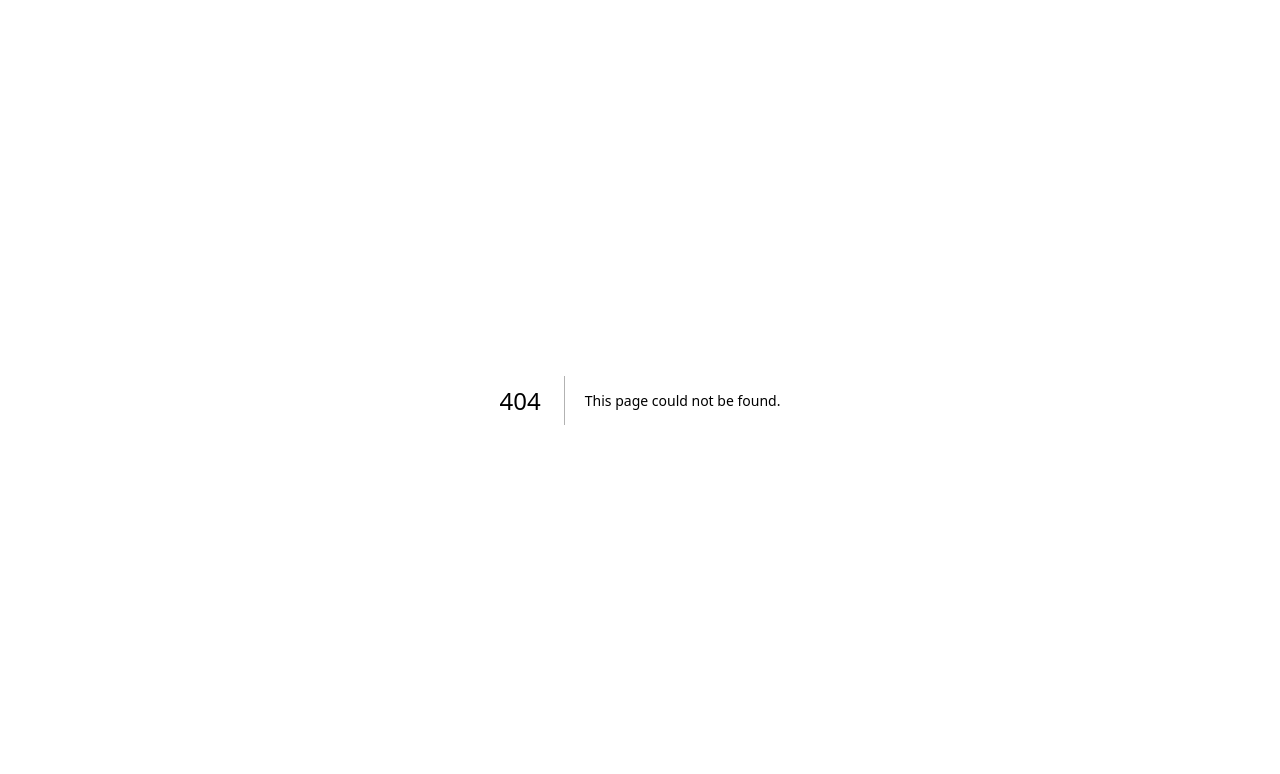
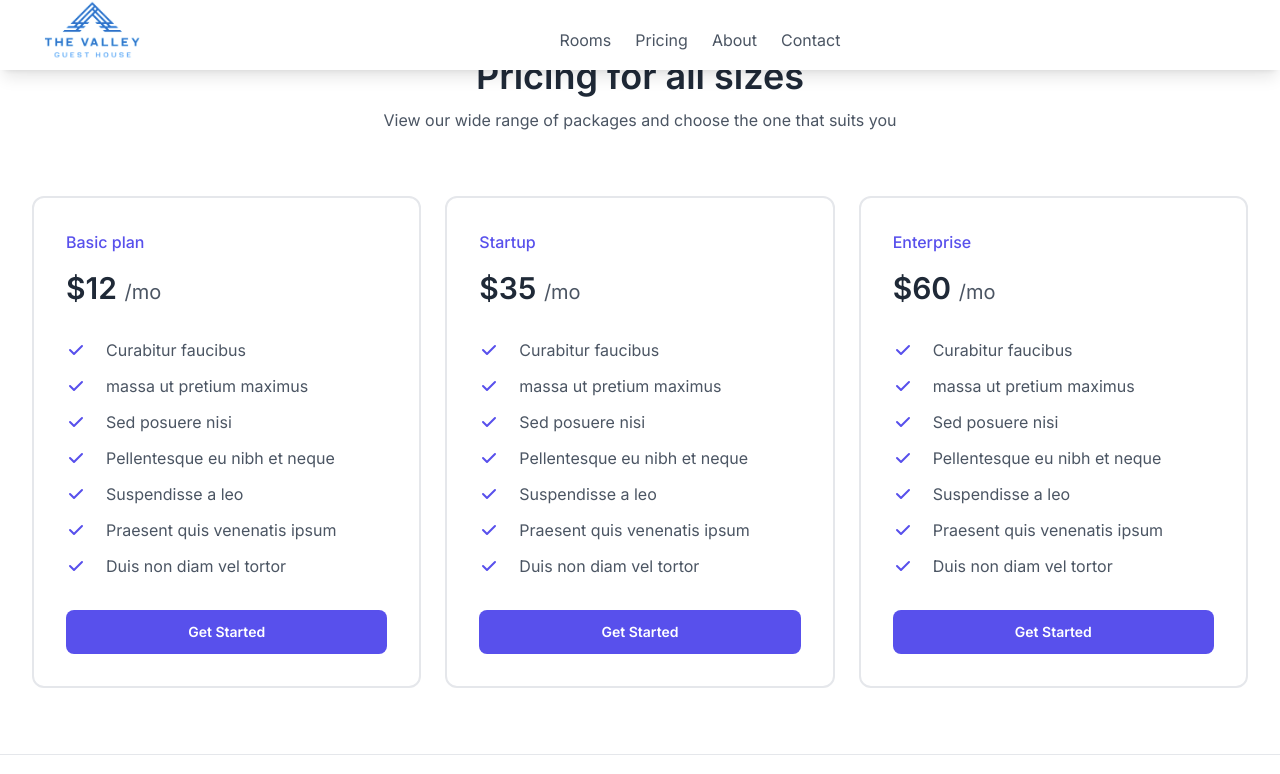
Before and after one commit to Nerd-Culture-09/The-Valley, a Next.js app: page /pricing in a window 1280 px wide. Before the commit this address had no page. Shown: the top 774 px of the page. Built offline with nearby package versions, Linux system fonts and the light colour scheme; grey boxes are pictures that could not be loaded.

Commit message:
contact-page,pricing-page

```diff
--- /dev/null
+++ b/app/(front)/pricing/page.tsx
@@ -0,0 +1,13 @@
+
+import Pricing from '@/components/FrontEnd/Pricing';
+import React from 'react'
+
+function page() {
+  return (
+    <div>
+        <Pricing/>
+    </div>
+  )
+}
+
+export default page;
--- a/components/FrontEnd/Contact.tsx
+++ b/components/FrontEnd/Contact.tsx
@@ -48,7 +48,7 @@
               <label className="font-medium">Phone number</label>
               <div className="relative mt-2">
                 <input
-                  type="number"
+                  type="text"
                   placeholder=""
                   required
                   className="w-full pr-3 py-2 appearance-none bg-transparent outline-none border focus:border-gray-800 shadow-sm rounded-lg"
--- a/components/FrontEnd/NavigiationBar.tsx
+++ b/components/FrontEnd/NavigiationBar.tsx
@@ -8,7 +8,7 @@
   const navigation = [
 
     { title: "Rooms", path: "javascript:void(0)" },
-    { title: "Pricing", path: "javascript:void(0)" },
+    { title: "Pricing", path: "/pricing" },
     { title: "About", path: "javascript:void(0)" },
     { title: "Contact", path: "/contact" },
   ];
--- a/components/FrontEnd/Pricing.tsx
+++ b/components/FrontEnd/Pricing.tsx
@@ -1,6 +1,6 @@
 import Link from "next/link";
 
-export default () => {
+const Pricing = () => {
 
     const plans = [
         {
@@ -107,3 +107,4 @@
         </section>
     );
 };
+export default Pricing;
```
